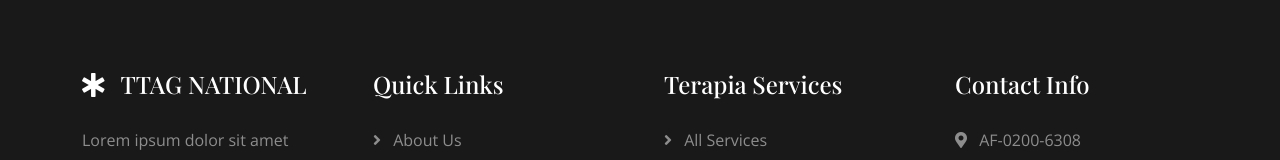
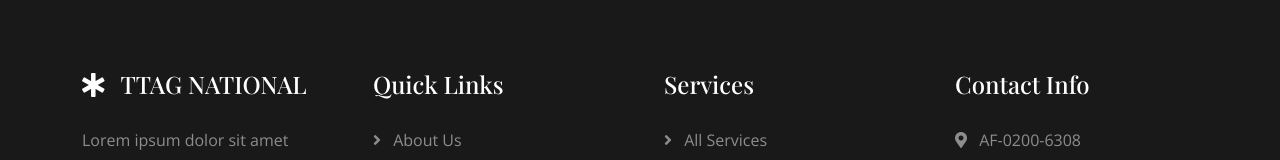
Before and after one commit to Afrehsika/TTAG, a plain HTML site: page index.html in a window 1280 px wide. Shown: the part 4575-4735 px from the top of the page. Drawn offline with nearby package versions, Linux system fonts and the light colour scheme; files that its build step writes are made by us from their sources.

Commit message:
Updates index.html

```diff
--- a/index.html
+++ b/index.html
@@ -438,7 +438,7 @@
                     </div>
                     <div class="col-md-6 col-lg-6 col-xl-3">
                         <div class="footer-item d-flex flex-column">
-                            <h4 class="mb-4 text-white">Terapia Services</h4>
+                            <h4 class="mb-4 text-white">Services</h4>
                             <a href=""><i class="fas fa-angle-right me-2"></i> All Services</a>
                             <a href=""><i class="fas fa-angle-right me-2"></i> COE</a>
                             <a href=""><i class="fas fa-angle-right me-2"></i> Leadership</a>
```
